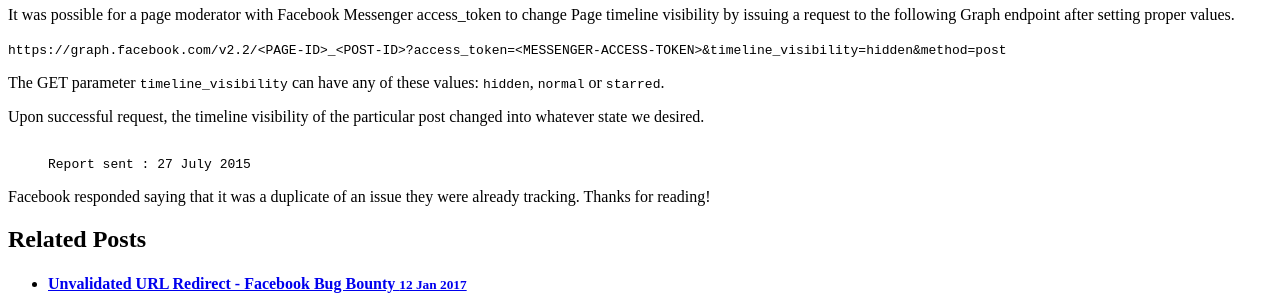
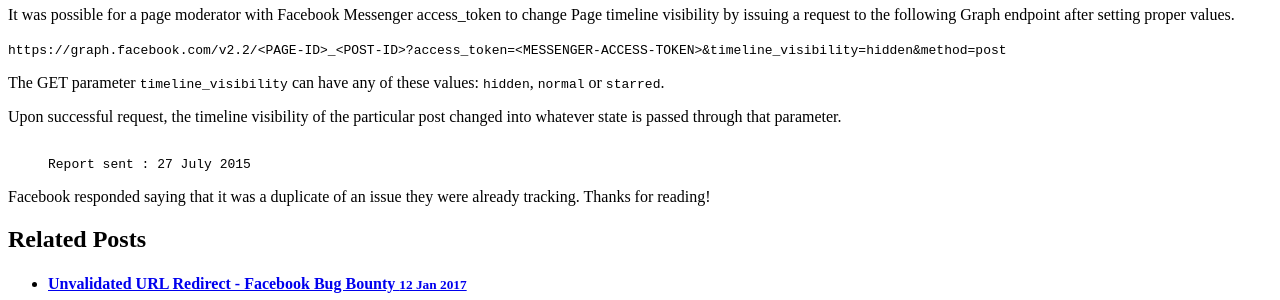
Before and after one commit to sahadnk72/sahadnk72.github.io, a Jekyll site: the page built from _posts/2016-04-03-fb-page-timeline.md, in a window 1280 px wide. Shown: the part 846-1146 px from the top of the page. Built offline with Jekyll 4.4.1, drawn with Linux system fonts in a browser that asks for light colours.

Commit message:
Update 2016-04-03-fb-page-timeline.md

```diff
--- a/_posts/2016-04-03-fb-page-timeline.md
+++ b/_posts/2016-04-03-fb-page-timeline.md
@@ -19,7 +19,7 @@ It was possible for a page moderator with Facebook Messenger access_token to cha
 The GET parameter `timeline_visibility` can have any of these values: `hidden`, `normal` or `starred`.
 
 
-Upon successful request, the timeline visibility of the particular post changed into whatever state we desired.
+Upon successful request, the timeline visibility of the particular post changed into whatever state is passed through that parameter.
 
 
 {% highlight text %}
```
